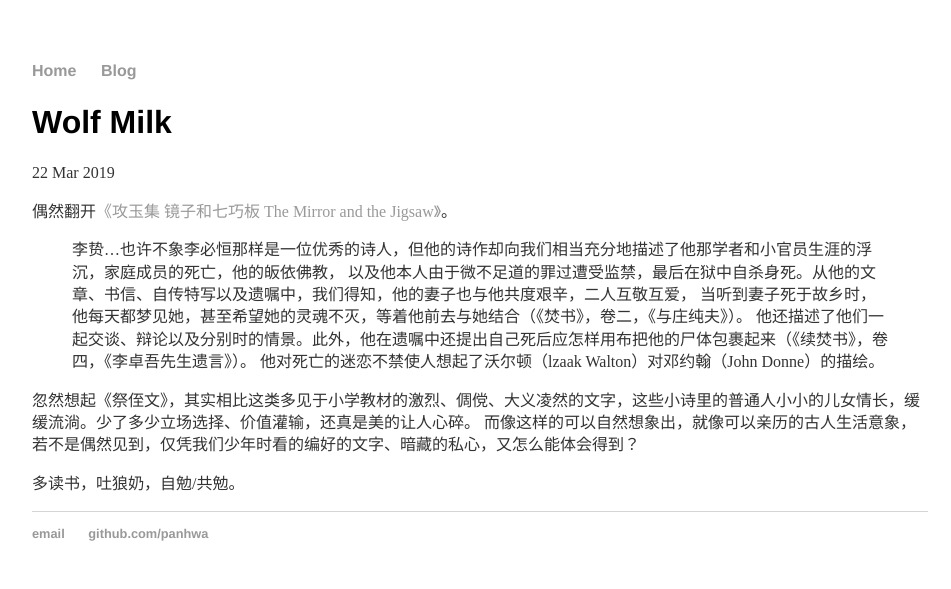
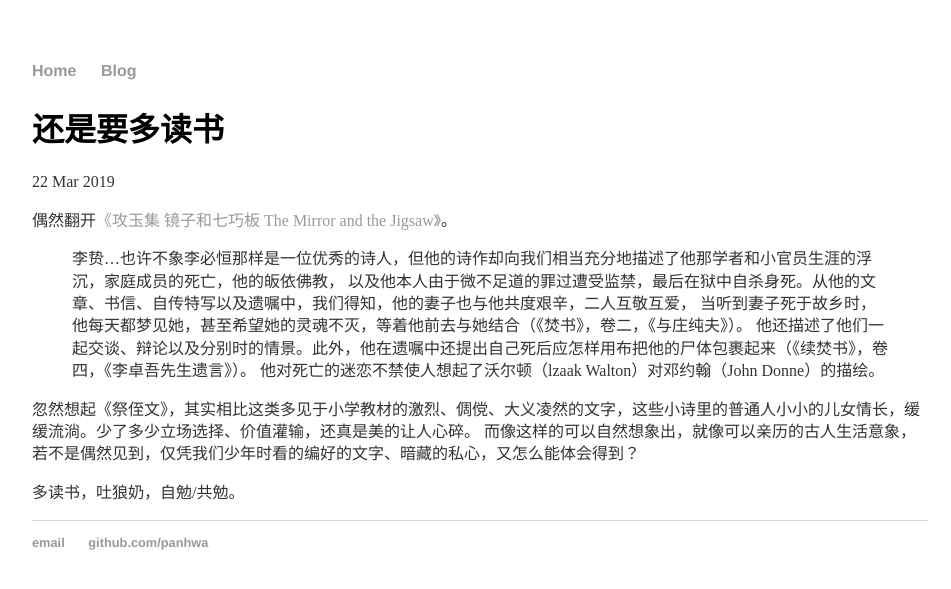
Before and after one commit to panhwa/panhwa.github.io, a Jekyll site: the page built from _posts/2019-03-22-wolf-milk.md, in a window 1280 px wide. Shown: the top 589 px of the page, without its empty margins (160-1111 px from the left). Built offline with Jekyll 4.4.1, drawn with Linux system fonts in a browser that asks for light colours; our own code applies the rules of GitHub Pages for plain Markdown files.

Commit message:
Update 2019-03-22-wolf-milk.md

```diff
--- a/_posts/2019-03-22-wolf-milk.md
+++ b/_posts/2019-03-22-wolf-milk.md
@@ -1,3 +1,9 @@
+---
+layout: post
+title: "还是要多读书"
+date: 2019-03-22
+---
+
 偶然翻开[《攻玉集 镜子和七巧板 The Mirror and the Jigsaw》](https://book.douban.com/subject/26759263/)。
 > 李贽...也许不象李必恒那样是一位优秀的诗人，但他的诗作却向我们相当充分地描述了他那学者和小官员生涯的浮沉，家庭成员的死亡，他的皈依佛教，
 以及他本人由于微不足道的罪过遭受监禁，最后在狱中自杀身死。从他的文章、书信、自传特写以及遗嘱中，我们得知，他的妻子也与他共度艰辛，二人互敬互爱，
```
